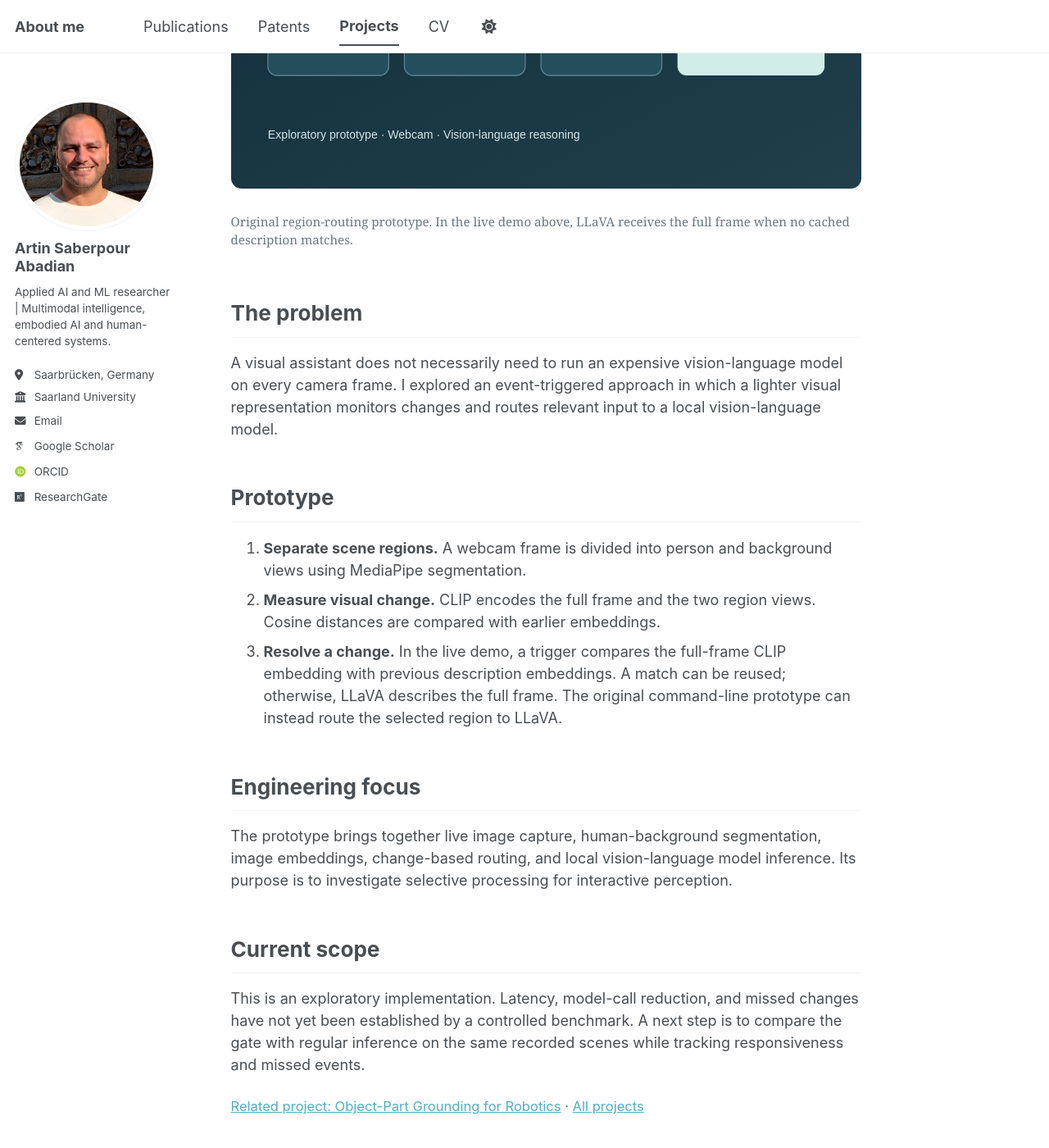
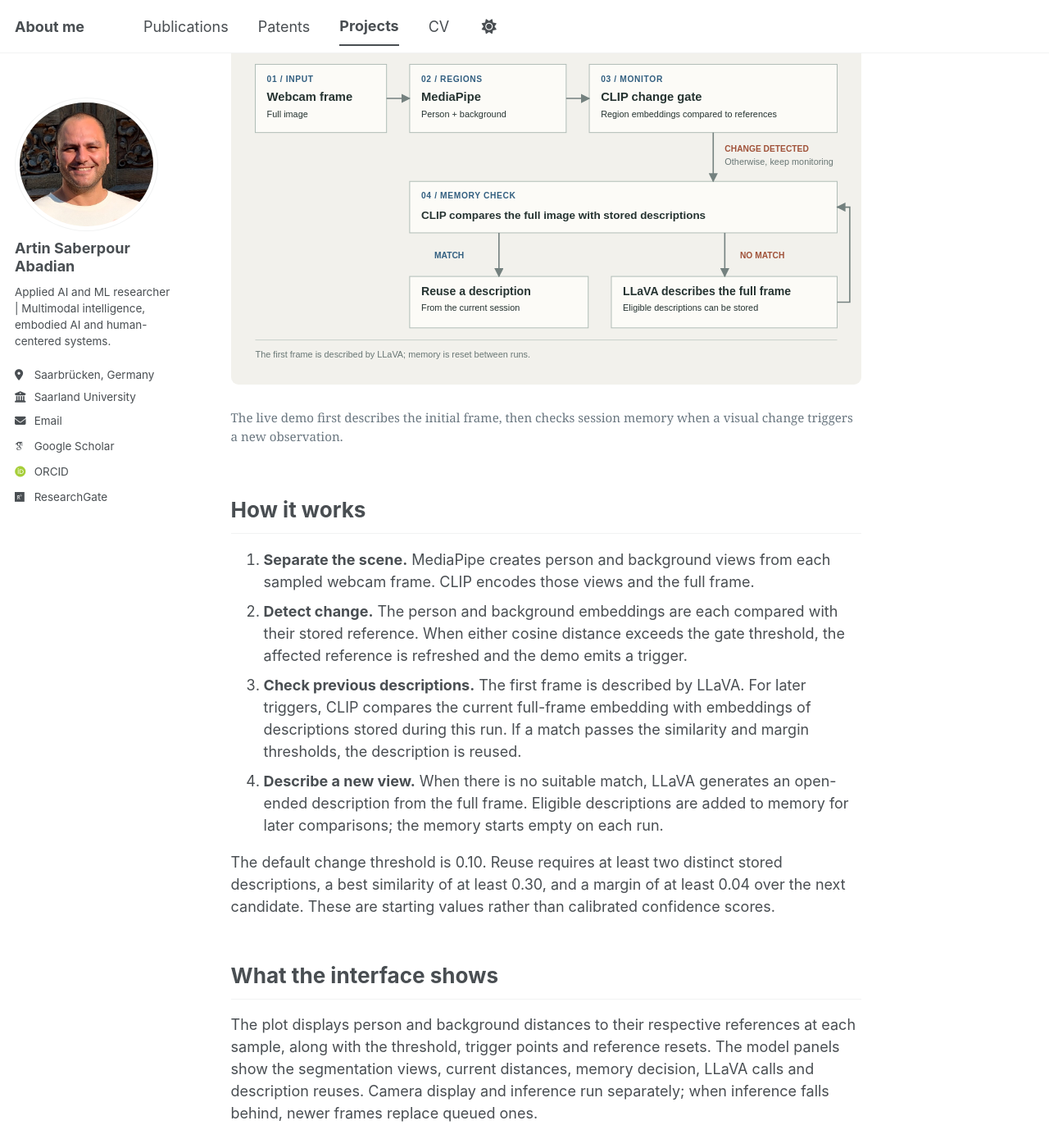
Before and after one commit to artin-saberpour/artin-saberpour.github.io, a Jekyll site: the page built from _pages/event-triggered-vision.html, in a window 1280 px wide and 1400 px high, scrolled down 1213 px. Shown: the whole window at 82% size. Built offline with Jekyll 4.4.1, drawn with Linux system fonts in a browser that asks for light colours; some web fonts are replaced; a script bundle is joined from its source files by our own code; library files that are not in the unit come from our copies; some of the changed text lies outside the part shown.

Commit message:
Update project page for current webcam demo

```diff
--- a/_pages/event-triggered-vision.html
+++ b/_pages/event-triggered-vision.html
@@ -9,35 +9,38 @@ author_profile: true
 
 <article class="research-showcase">
   <p class="eyebrow">Engineering prototype · Multimodal AI · Perception</p>
-  <p class="lead">A webcam perception prototype that investigates when changes in a scene should trigger vision-language reasoning.</p>
-  <p class="meta">Python · PyTorch · CLIP · MediaPipe · LLaVA · OpenCV</p>
-  <p class="meta"><a href="https://github.com/artin-saberpour/Event-Triggered-Visual-Reasoning">View code and examples on GitHub</a></p>
+  <p class="lead">A live webcam prototype that uses visual change to decide when to update an open-ended description of the scene.</p>
+  <p class="meta">Python · PyTorch · MediaPipe · CLIP ViT-B/32 · LLaVA 1.5 7B · OpenCV</p>
+  <p class="meta"><a href="https://github.com/artin-saberpour/Event-Triggered-Visual-Reasoning/tree/demo/webcam-task-observations-20261106#live-task-change-demo">Live demo code and setup</a> · <a href="https://github.com/artin-saberpour/Event-Triggered-Visual-Reasoning">Project repository</a></p>
 
   <h2>Live webcam demo</h2>
   <figure>
     <iframe class="project-video" src="https://www.youtube-nocookie.com/embed/rildjGtj7tQ" title="Event-Triggered Visual Reasoning: live webcam demo" loading="lazy" style="border:0" allow="accelerometer; autoplay; encrypted-media; gyroscope; picture-in-picture; web-share" allowfullscreen></iframe>
-    <figcaption>MediaPipe separates the person and background, and CLIP detects visual changes. On a trigger, the system can reuse a previous description or ask LLaVA to describe the full frame. <a href="https://youtu.be/rildjGtj7tQ">Watch on YouTube</a> · <a href="https://github.com/artin-saberpour/Event-Triggered-Visual-Reasoning/tree/demo/webcam-task-observations-20261106#live-task-change-demo">Live demo code</a></figcaption>
+    <figcaption>The interface shows the live camera, person and background views, CLIP change scores, and the source of each description. <a href="https://youtu.be/rildjGtj7tQ">Watch on YouTube</a></figcaption>
   </figure>
 
+  <h2>From visual change to a description</h2>
+  <p>The goal is to update context when a scene changes without asking a vision-language model to describe every sampled frame. In its default hybrid mode, the demo combines a visual change gate with a small session memory of previous descriptions.</p>
+
   <figure>
-    <img src="{{ '/images/event-triggered-vision.svg' | relative_url }}" alt="Diagram showing camera input, person and background regions, CLIP change detection, and conditional LLaVA inference" loading="eager">
-    <figcaption>Original region-routing prototype. In the live demo above, LLaVA receives the full frame when no cached description matches.</figcaption>
+    <img src="{{ '/images/event-triggered-live-pipeline.svg' | relative_url }}" alt="A camera frame is segmented into person and background, a CLIP gate detects changes, and a memory match either reuses a description or sends the full frame to LLaVA." loading="lazy">
+    <figcaption>The live demo first describes the initial frame, then checks session memory when a visual change triggers a new observation.</figcaption>
   </figure>
 
-  <h2>The problem</h2>
-  <p>A visual assistant does not necessarily need to run an expensive vision-language model on every camera frame. I explored an event-triggered approach in which a lighter visual representation monitors changes and routes relevant input to a local vision-language model.</p>
-
-  <h2>Prototype</h2>
+  <h2>How it works</h2>
   <ol>
-    <li><strong>Separate scene regions.</strong> A webcam frame is divided into person and background views using MediaPipe segmentation.</li>
-    <li><strong>Measure visual change.</strong> CLIP encodes the full frame and the two region views. Cosine distances are compared with earlier embeddings.</li>
-    <li><strong>Resolve a change.</strong> In the live demo, a trigger compares the full-frame CLIP embedding with previous description embeddings. A match can be reused; otherwise, LLaVA describes the full frame. The original command-line prototype can instead route the selected region to LLaVA.</li>
+    <li><strong>Separate the scene.</strong> MediaPipe creates person and background views from each sampled webcam frame. CLIP encodes those views and the full frame.</li>
+    <li><strong>Detect change.</strong> The person and background embeddings are each compared with their stored reference. When either cosine distance exceeds the gate threshold, the affected reference is refreshed and the demo emits a trigger.</li>
+    <li><strong>Check previous descriptions.</strong> The first frame is described by LLaVA. For later triggers, CLIP compares the current full-frame embedding with embeddings of descriptions stored during this run. If a match passes the similarity and margin thresholds, the description is reused.</li>
+    <li><strong>Describe a new view.</strong> When there is no suitable match, LLaVA generates an open-ended description from the full frame. Eligible descriptions are added to memory for later comparisons; the memory starts empty on each run.</li>
   </ol>
 
-  <h2>Engineering focus</h2>
-  <p>The prototype brings together live image capture, human-background segmentation, image embeddings, change-based routing, and local vision-language model inference. Its purpose is to investigate selective processing for interactive perception.</p>
+  <p>The default change threshold is 0.10. Reuse requires at least two distinct stored descriptions, a best similarity of at least 0.30, and a margin of at least 0.04 over the next candidate. These are starting values rather than calibrated confidence scores.</p>
 
-  <h2>Current scope</h2>
-  <p>This is an exploratory implementation. Latency, model-call reduction, and missed changes have not yet been established by a controlled benchmark. A next step is to compare the gate with regular inference on the same recorded scenes while tracking responsiveness and missed events.</p>
+  <h2>What the interface shows</h2>
+  <p>The plot displays person and background distances to their respective references at each sample, along with the threshold, trigger points and reference resets. The model panels show the segmentation views, current distances, memory decision, LLaVA calls and description reuses. Camera display and inference run separately; when inference falls behind, newer frames replace queued ones.</p>
+
+  <h2>Scope and next step</h2>
+  <p>Descriptions are inferred from individual images and can miss or confuse visually similar activities. A controlled comparison on recorded sequences is needed to measure response time, missed changes and model-call reduction.</p>
   <p class="meta"><a href="{{ '/projects/object-part-grounding/' | relative_url }}">Related project: Object-Part Grounding for Robotics</a> · <a href="{{ '/projects/' | relative_url }}">All projects</a></p>
 </article>
```
Also changed, not shown: images/event-triggered-live-pipeline.svg (added).
